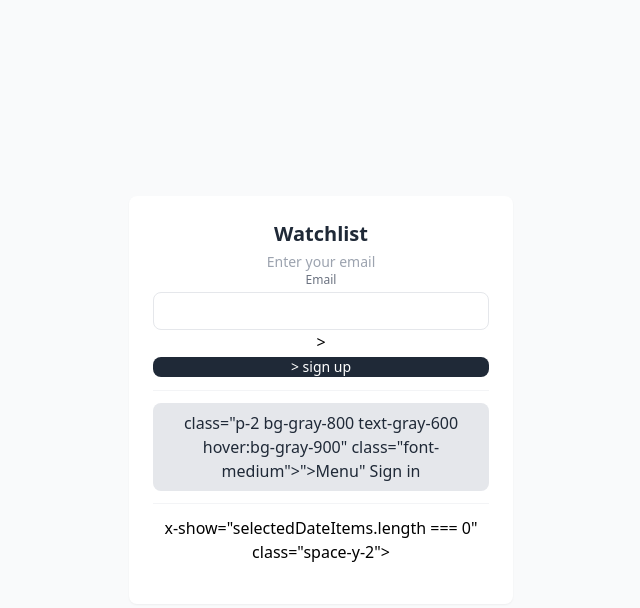
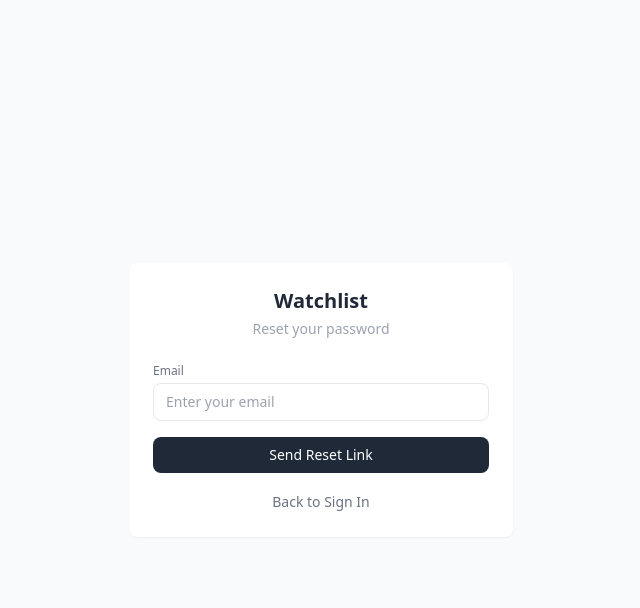
Before and after one commit to Chriszhang6/to-watch-read-list, a FastAPI app: template app/templates/forgot_password.html in a window 1280 px wide. Shown: the top 608 px of the page, without its empty margins (319-959 px from the left). Run offline with FastAPI, Linux system fonts and the light colour scheme; the template is opened without the code that fills it, so the values that code supplies are empty; some libraries are stand-ins or nearby versions.

Commit message:
Add forgot password and reset password functionality
- Add "Forgot password?" link on login page
- Create forgot password and reset password API routes
- Update reset password templates

Co-Authored-By: Claude Opus 4.6 <noreply@anthropic.com>

```diff
--- a/app/main.py
+++ b/app/main.py
@@ -13,16 +13,20 @@ from .database import get_db, init_db, engine, Base
 from .models import Item, User
 from .schemas import (
     ItemCreate, ItemUpdate, ItemResponse, ItemListResponse,
-    LoginRequest, RegisterRequest, MessageResponse
+    LoginRequest, RegisterRequest, MessageResponse,
+    ForgotPasswordRequest, ResetPasswordRequest
 )
 from .auth import (
     create_session, verify_session, get_current_user, get_current_user_id,
     set_session_cookie, clear_session_cookie, SESSION_COOKIE_NAME,
-    authenticate_user, create_user, get_user_by_email
+    authenticate_user, create_user, get_user_by_email, hash_password
 )
+import secrets
+import uuid
+from datetime import datetime, timedelta
+
 from .services.scraper import scrape_url
-
-load_dotenv()
+from .services.email import send_password_reset_email
 
 app = FastAPI(title="Watchlist", version="2.0.0")
 
@@ -61,13 +65,22 @@ async def login_page(request: Request):
     return templates.TemplateResponse("login.html", {"request": request})
 
 
-@app.get("/register", response_class=HTMLResponse)
-async def register_page(request: Request):
-    """Render the registration page."""
+@app.get("/forgot-password", response_class=HTMLResponse)
+async def forgot_password_page(request: Request):
+    """Render the forgot password page."""
     token = request.cookies.get(SESSION_COOKIE_NAME)
     if token and verify_session(token):
         return RedirectResponse(url="/", status_code=302)
-    return templates.TemplateResponse("register.html", {"request": request})
+    return templates.TemplateResponse("forgot_password.html", {"request": request})
+
+
+@app.get("/reset-password", response_class=HTMLResponse)
+async def reset_password_page(request: Request):
+    """Render the reset password page."""
+    token = request.cookies.get(SESSION_COOKIE_NAME)
+    if token and verify_session(token):
+        return RedirectResponse(url="/", status_code=302)
+    return templates.TemplateResponse("reset_password.html", {"request": request})
 
 
 # Auth API Routes
@@ -249,25 +262,74 @@ async def update_item(
     return item
 
 
-@app.delete("/api/items/{item_id}")
-async def delete_item(
-    item_id: int,
-    db: Session = Depends(get_db),
-    user_id: int = Depends(get_current_user_id)
+# Forgot Password API Routes
+@app.get("/forgot-password", response_class=HTMLResponse)
+async def forgot_password_page(request: Request):
+    """Render the forgot password page."""
+    return templates.TemplateResponse("forgot_password.html", {"request": request})
+
+
+@app.post("/api/forgot-password", response_model=MessageResponse)
+async def forgot_password(
+    request: ForgotPasswordRequest,
+    db: Session = Depends(get_db)
 ):
-    """Delete an item."""
-    item = db.query(Item).filter(Item.id == item_id, Item.user_id == user_id).first()
-    if not item:
-        raise HTTPException(status_code=404, detail="Item not found")
+    """Handle forgot password request."""
+    user = get_user_by_email(db, request.email)
+    if not user:
+        # Don't reveal if email exists (for security)
+        return {"message": "If that email exists, a reset link has been sent."}
 
-    db.delete(item)
+    # Invalidate any existing reset tokens for this user
+    db.query(PasswordReset).filter(PasswordReset.user_id == user.id).delete()
+
+    # Create reset token
+    reset_token = secrets.token_urlsafe(32)
+    expires_at = datetime.utcnow() + timedelta(hours=1)
+
+    password_reset = PasswordReset(
+        token=reset_token,
+        user_id=user.id,
+        expires_at=expires_at
+    )
+    db.add(password_reset)
     db.commit()
 
-    return {"message": "Item deleted successfully"}
+    # Send email
+    reset_url = f"{request.url}/reset-password"
+    send_password_reset_email(user.email, reset_token, reset_url)
+
+    return {"message": "If that email exists, a reset link has been sent"}
 
 
-# Health check
-@app.get("/api/health")
-async def health_check():
-    """Health check endpoint."""
-    return {"status": "healthy"}
+@app.get("/reset-password", response_class=HTMLResponse)
+async def reset_password_page(request: Request):
+    """Render the reset password page."""
+    return templates.TemplateResponse("reset_password.html", {"request": request})
+
+
+@app.post("/api/reset-password", response_model=MessageResponse)
+async def reset_password(
+    request: ResetPasswordRequest,
+    db: Session = Depends(get_db)
+):
+    """Handle reset password request."""
+    # Verify token
+    password_reset = db.query(PasswordReset).filter(
+        PasswordReset.token == request.token,
+        PasswordReset.used == False
+    ).first()
+
+    if not password_reset or password_reset.expires_at < datetime.utcnow():
+        raise HTTPException(
+            status_code=status.HTTP_400_BAD_REQUEST,
+            detail="Invalid or expired reset token"
+        )
+
+    # Update password
+    user.hashed_password = hash_password(request.password)
+    password_reset.used = True
+
+    db.commit()
+
+    return {"message": "Password reset successful"}
--- a/app/templates/forgot_password.html
+++ b/app/templates/forgot_password.html
@@ -8,11 +8,23 @@
 </head>
 <body class="bg-gray-50 min-h-screen flex items-center justify-center p-4">
     <div class="bg-white p-6 rounded-lg shadow-sm w-full max-w-sm">
-        <div class="text-center mb-4">
+        <div class="text-center mb-6">
             <h1 class="text-xl font-bold text-gray-800">Watchlist</h1>
-            <p class="text-gray-400 text-sm mt-1">Enter your email</p>
+            <p class="text-gray-400 text-sm mt-1">Reset your password</p>
+        </div>
 
-        <form id="forgotForm" class="space-y-3">
+        <div id="successMsg" class="hidden text-center py-8">
+            <div class="text-green-500 mb-3">
+                <svg class="w-12 h-12 mx-auto" fill="none" stroke="currentColor" viewBox="0 0 24 24">
+                    <path stroke-linecap="round" stroke-linejoin="round" stroke-width="2" d="M5 13l4 4L19 7"></path>
+                </svg>
+            </div>
+            <p class="text-gray-700 font-medium">Check your email</p>
+            <p class="text-gray-500 text-sm mt-1">We've sent a password reset link to your email address.</p>
+            <a href="/login" class="inline-block mt-4 text-gray-800 hover:underline text-sm font-medium">Back to Sign In</a>
+        </div>
+
+        <form id="forgotForm" class="space-y-4">
             <div>
                 <label for="email" class="block text-xs font-medium text-gray-500 mb-1">Email</label>
                 <input
@@ -22,47 +34,66 @@
                     required
                     autocomplete="email"
                     class="w-full px-3 py-2 border border-gray-200 rounded-lg focus:ring-2 focus:ring-gray-500 focus:border-gray-500 outline-none text-sm"
-                    :disabled="isLoading"
+                    placeholder="Enter your email"
                 >
+            </div>
+
+            <div id="errorMsg" class="hidden text-red-500 text-xs text-center py-1"></div>
+
+            <button
+                type="submit"
+                id="submitBtn"
+                class="w-full bg-gray-800 text-white py-2 px-4 rounded-lg hover:bg-gray-900 transition font-medium text-sm"
             >
-                <button type="submit" :disabled="isLoading || !newUrl"
-                    class="w-full bg-gray-800 text-white rounded-lg hover:bg-gray-900 transition font-medium text-sm">
-                >
-                sign up
-            </form>
-        </div>
-
-        <div id="errorMsg" class="hidden text-red-500 text-xs text-center py-1"></div>
+                Send Reset Link
+            </button>
         </form>
 
-        <div x-show="selectedDate && selectedDateItems.length === 0" class="mt-3 pt-3 border-t border-gray-100" x-show="showMenu" class="hidden text-red-500 text-xs text-center">
-            <button @click="statusFilter = 'all'; showMenu = false; fetchItems()" class="hidden">
-                <button @click="showMenu = !showMenu" class="bg-gray-200 text-gray-800 rounded-lg p-2" x-show="showMenu = false"> class="p-2 bg-gray-800 text-gray-600 hover:bg-gray-900" class="font-medium">">Menu"</                >
-                <a href="/login" class="text-gray-800 hover:underline">Sign in</a>
-            </p>
-        </div>
-
-        <div x-show="!selectedDate" class="mt-3 pt-3 border-t border-gray-100">
- x-show="selectedDateItems.length === 0" class="space-y-2">
-            <template x-for="item in selectedDateItems" :key="item.id">
-                <div class="bg-white rounded-lg p-2 bg-gray-50 shadow-sm flex items-center gap-2">
-                    <div class="flex items-center gap-2">
-                        <button @click="toggleComplete(item)" :class="item.completed ? 'text-green-500' : 'text-gray-300'">
-                            <svg xmlns="http://www.w3.org/2000/svg" class="h-4 w-4" fill="none" viewBox="0 0 24 24" stroke="currentColor">
-                                <path stroke-linecap="round" stroke-linejoin="round" stroke-width="2" d="M5 13l4 4z" />
-                            <svg xmlns="http://www.w3.org/2000/svg" class="h-4 w-4" fill="none" viewBox="0 0 24 24" stroke="currentColor">
-                                <path stroke-linecap="round" stroke-linejoin="round" stroke-width="2" d="m4 4.14-2" />
-                            <button @click="deleteItem(item.id)" class="text-gray-300 hover:text-red-500">
-                        </button>
-                    </div>
-                </template>
-            </div>
-        </div>
-
-        <!-- Reset password page -->
-        <div x-cloak x-show="selectedDate" class="hidden text-red-500 text-xs text-center py-2">
-            <a href="/login" class="text-gray-800 hover:underline">Sign in</a>
+        <div class="mt-4 text-center">
+            <a href="/login" class="text-sm text-gray-500 hover:text-gray-700">Back to Sign In</a>
         </div>
     </div>
+
+    <script>
+        document.getElementById('forgotForm').addEventListener('submit', async (e) => {
+            e.preventDefault();
+
+            const email = document.getElementById('email').value;
+            const errorMsg = document.getElementById('errorMsg');
+            const submitBtn = document.getElementById('submitBtn');
+            const form = document.getElementById('forgotForm');
+            const successMsg = document.getElementById('successMsg');
+
+            errorMsg.classList.add('hidden');
+            submitBtn.disabled = true;
+            submitBtn.textContent = 'Sending...';
+
+            try {
+                const response = await fetch('/api/forgot-password', {
+                    method: 'POST',
+                    headers: {
+                        'Content-Type': 'application/json',
+                    },
+                    body: JSON.stringify({ email }),
+                });
+
+                const data = await response.json();
+
+                if (response.ok) {
+                    form.classList.add('hidden');
+                    successMsg.classList.remove('hidden');
+                } else {
+                    errorMsg.textContent = data.detail || 'Failed to send reset email';
+                    errorMsg.classList.remove('hidden');
+                }
+            } catch (error) {
+                errorMsg.textContent = 'Network error. Please try again.';
+                errorMsg.classList.remove('hidden');
+            } finally {
+                submitBtn.disabled = false;
+                submitBtn.textContent = 'Send Reset Link';
+            }
+        });
+    </script>
 </body>
 </html>
--- a/app/templates/login.html
+++ b/app/templates/login.html
@@ -49,11 +49,15 @@
             </button>
         </form>
 
-        <div class="mt-4 text-center">
+       <div class="mt-4 text-center">
             <p class="text-sm text-gray-400">
                 Don't have an account?
                 <a href="/register" class="text-gray-800 hover:underline font-medium">Sign up</a>
             </p>
+        </div>
+
+        <div class="mt-2 text-center">
+            <a href="/forgot-password" class="text-sm text-gray-500 hover:text-gray-700">Forgot password?</a>
         </div>
     </div>
 
```
Also changed, not shown: app/templates/reset_password.html (+128 -16 lines).
